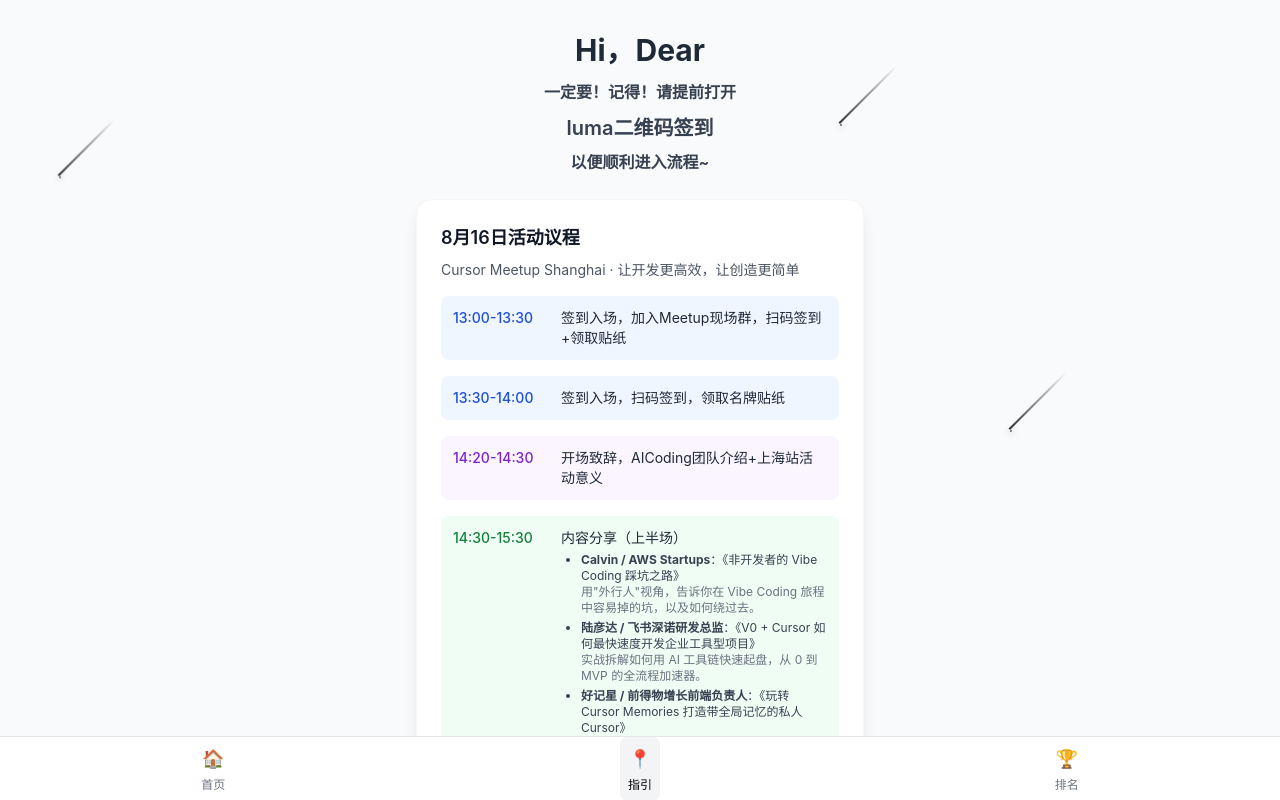
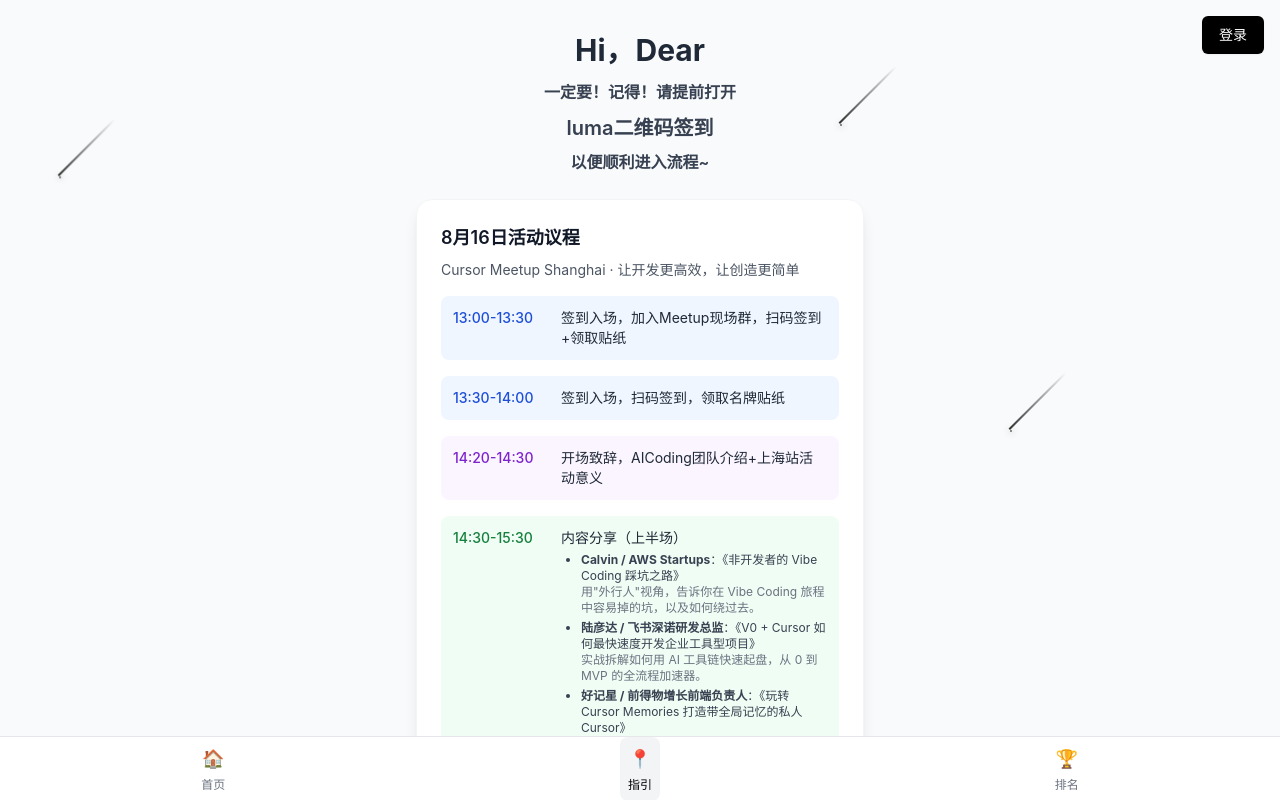
Before and after one commit to cursor-meetup/cursor-ctf, a React (Vite) app: page / in a window 1280 px wide. Shown: the top 800 px of the page. Built offline with nearby package versions, Linux system fonts and the light colour scheme.

Commit message:
fix: 样式调整

```diff
--- a/src/pages/Venue.tsx
+++ b/src/pages/Venue.tsx
@@ -1,7 +1,11 @@
 import React, { useState } from 'react';
+import { useNavigate } from 'react-router-dom';
+import { useAuth } from '../contexts/AuthContext';
 import MeteorBackground from '../components/MeteorBackground';
 
 const Venue = () => {
+  const navigate = useNavigate();
+  const { currentUser, logout } = useAuth();
   const [showDetails, setShowDetails] = useState(false);
 
   const handleShowDetails = () => {
@@ -14,10 +18,34 @@
     window.open(lumaUrl, '_blank');
   };
 
+  const handleLogout = () => {
+    logout();
+    navigate('/login');
+  };
+
   return (
     <div className="min-h-screen bg-gray-50 px-6 py-8 pb-20 pb-safe relative">
       {/* 流星雨背景 */}
       <MeteorBackground />
+
+      {/* 登录/退出按钮 */}
+      <div className="fixed top-4 right-4 z-50">
+        {currentUser ? (
+          <button
+            onClick={handleLogout}
+            className="inline-flex items-center px-4 py-2 border border-transparent rounded-md shadow-sm text-sm font-medium text-white bg-black hover:bg-gray-800 focus:outline-none focus:ring-2 focus:ring-offset-2 focus:ring-black transition-colors duration-200"
+          >
+            退出登录
+          </button>
+        ) : (
+          <button
+            onClick={() => navigate('/login')}
+            className="inline-flex items-center px-4 py-2 border border-transparent rounded-md shadow-sm text-sm font-medium text-white bg-black hover:bg-gray-800 focus:outline-none focus:ring-2 focus:ring-offset-2 focus:ring-black transition-colors duration-200"
+          >
+            登录
+          </button>
+        )}
+      </div>
 
       <div className="max-w-md mx-auto relative">
         {/* 页面标题 */}
```
